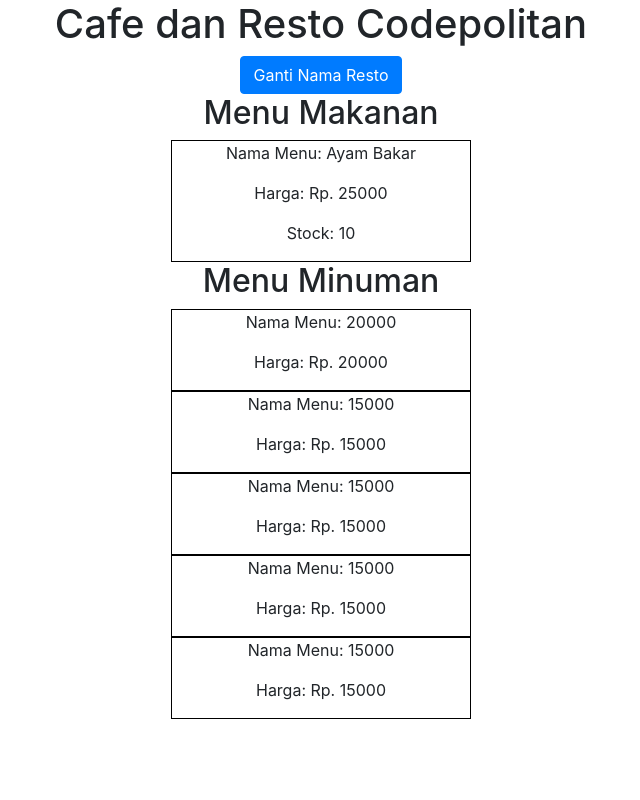
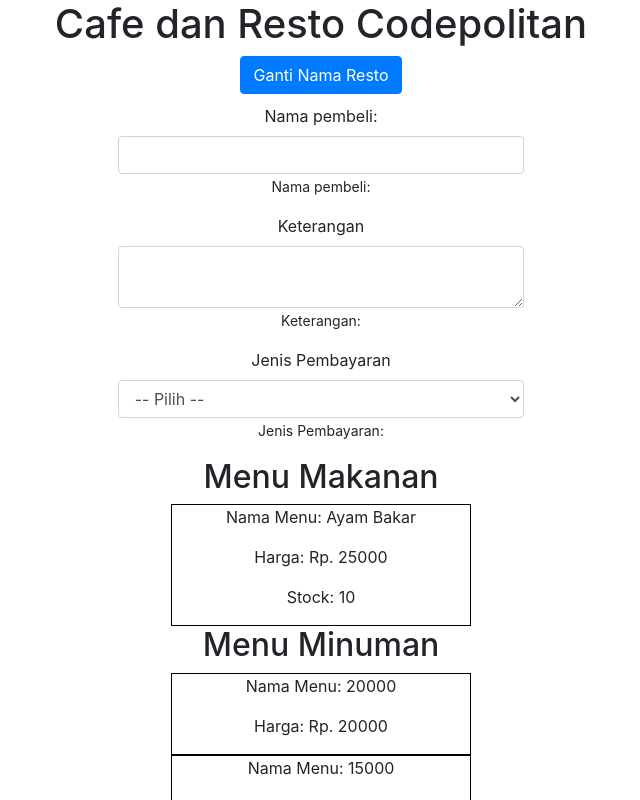
Before and after one commit to ramadhanmuh/belajar-react-js-codepolitan, a React (Create React App) app: page / in a window 1280 px wide. Shown: the top 800 px of the page, without its empty margins (319-959 px from the left). Built offline with nearby package versions, Linux system fonts and the light colour scheme.

Commit message:
Belajar react form

```diff
--- a/src/App.js
+++ b/src/App.js
@@ -9,6 +9,9 @@
     super();
     this.state = {
       namaResto: "Codepolitan",
+      namaPembeli: '',
+      keterangan: '',
+      jenisPembayaran: '',
       menuMakanan: [
         {
           nama: 'Ayam Bakar',
@@ -51,8 +54,11 @@
     }
   }
 
-  handleGantiNama = (nama) => {
-    this.setState({namaResto: nama})
+  handleChange = (event) => {
+    var name = event.target.name
+    var value = event.target.value
+
+    this.setState({ [name]: value })
   }
 
   render() {
@@ -66,6 +72,43 @@
       <div className='App'>
         <h1>Cafe dan Resto {this.state.namaResto}</h1>
         <button className='btn btn-primary' onClick={() => this.handleGantiNama ('Cipedes')}>Ganti Nama Resto</button>
+
+        <div className="row" style={{marginTop: '10px'}}>
+          <div className='col-md-4 offset-md-4'>
+            <form>
+              <div className='form-group'>
+                <label>Nama pembeli:</label>
+                <input className='form-control'
+                  name="namaPembeli"
+                  onChange={this.handleChange}
+                  value={this.state.namaPembeli} />
+                <small>Nama pembeli: {this.state.namaPembeli}</small>
+              </div>
+              <div className='form-group'>
+                <label>Keterangan</label>
+                <textarea className='form-control'
+                  name='keterangan'
+                  onChange={this.handleChange}
+                  value={this.state.keterangan}></textarea>
+                <small>Keterangan: {this.state.keterangan}</small>
+              </div>
+              <div className='form-group'>
+                <label>Jenis Pembayaran</label>
+                <select className='form-control'
+                  name='jenisPembayaran'
+                  value={this.state.value}
+                  onChange={this.handleChange}>
+                    <option value="">-- Pilih --</option>
+                    <option value="cash">Cash</option>
+                    <option value="kartuKredit">Kartu Kredit</option>
+                    <option value="voucher">Voucher</option>
+                  </select>
+                  <small>Jenis Pembayaran: {this.state.jenisPembayaran}</small>
+              </div>
+            </form>
+          </div>
+        </div>
+
         <h2>Menu Makanan</h2>
         <MenuMakanan
           namaMenu={this.state.menuMakanan[0].nama}
```
